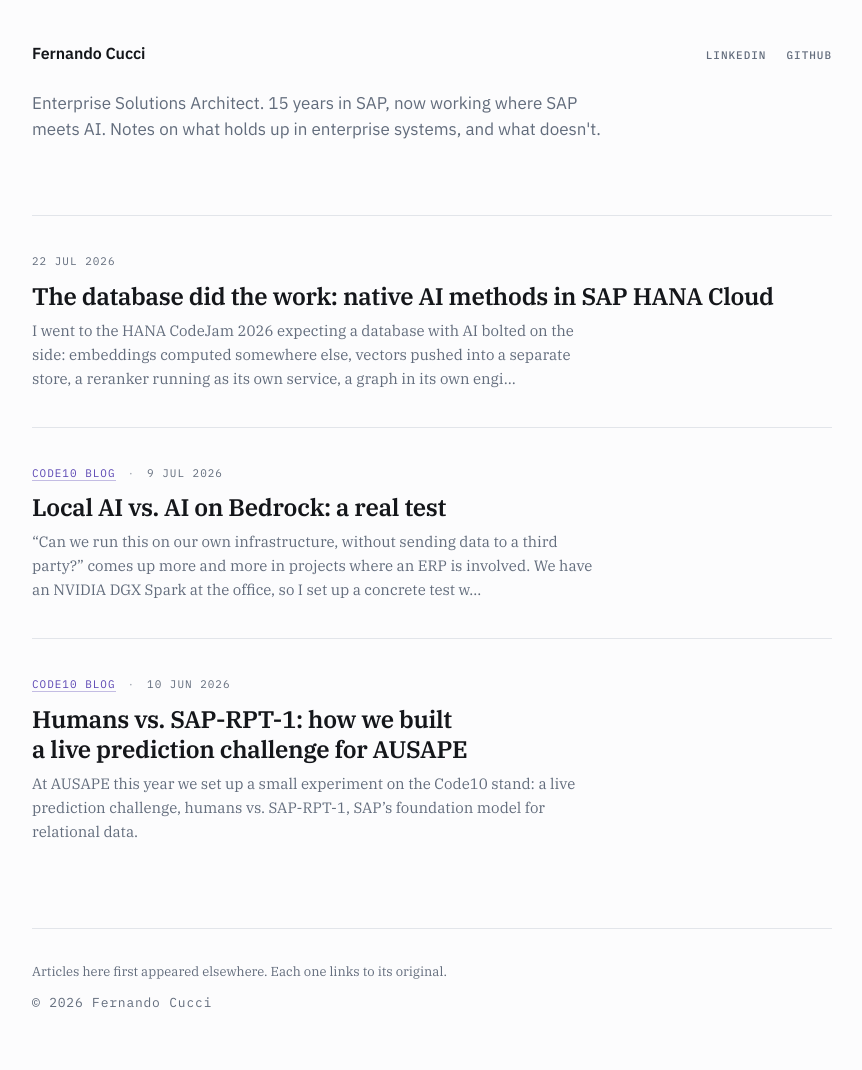
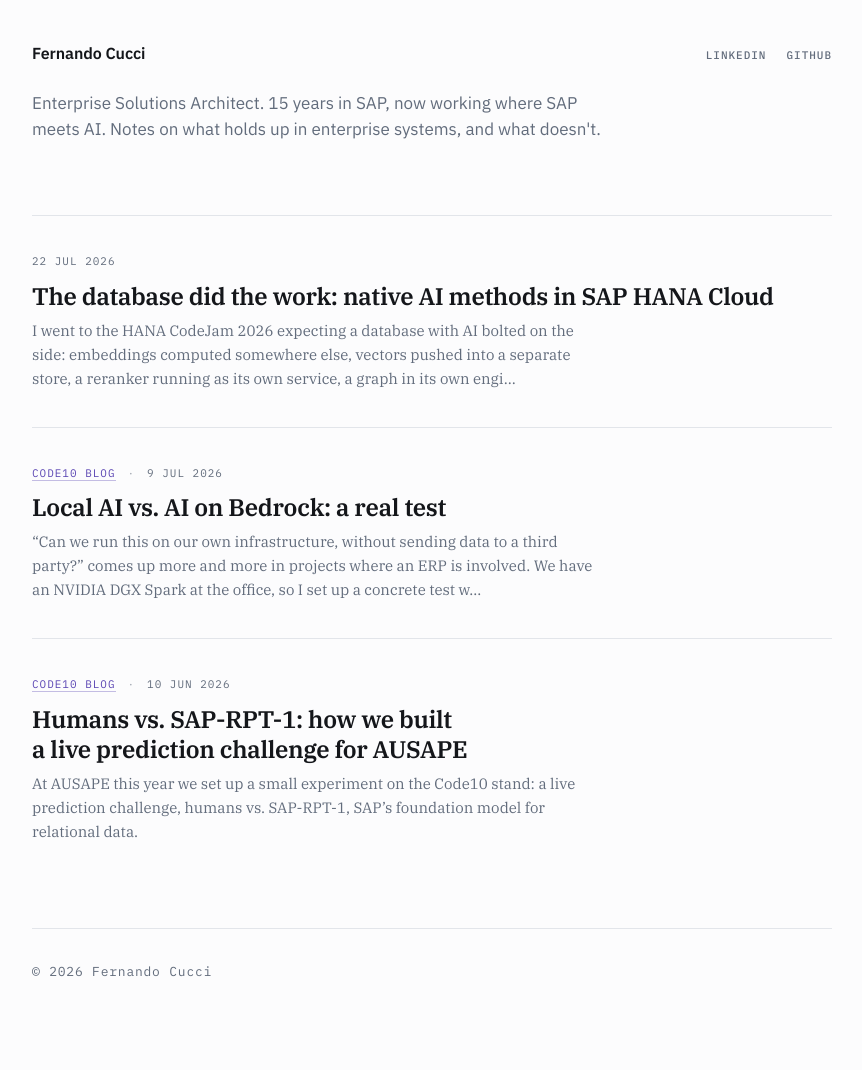
Before and after one commit to fernandocucci/fernandocucci.github.io, a Jekyll site: the page built from index.md, in a window 1280 px wide. Shown: the whole page, without its empty margins (208-1070 px from the left). Built offline with Jekyll 4.4.1, drawn with Linux system fonts in a browser that asks for light colours; after the commit the page ends 1040 px from its top, so only the background shows below that.

Commit message:
Remove redundant footer text and adjust colophon margin for improved layout

```diff
--- a/_layouts/default.html
+++ b/_layouts/default.html
@@ -36,7 +36,6 @@
 
   <footer class="colophon">
     <div class="colophon__inner">
-      <p>Articles here first appeared elsewhere. Each one links to its original.</p>
       <p class="colophon__meta">© {{ 'now' | date: "%Y" }} {{ site.author }}</p>
     </div>
   </footer>
--- a/assets/css/style.css
+++ b/assets/css/style.css
@@ -573,7 +573,6 @@ main,
 }
 
 .colophon__meta {
-  margin-top: 0.5rem !important;
   font-family: var(--mono);
   font-size: 0.6875rem;
   letter-spacing: 0.06em;
```
